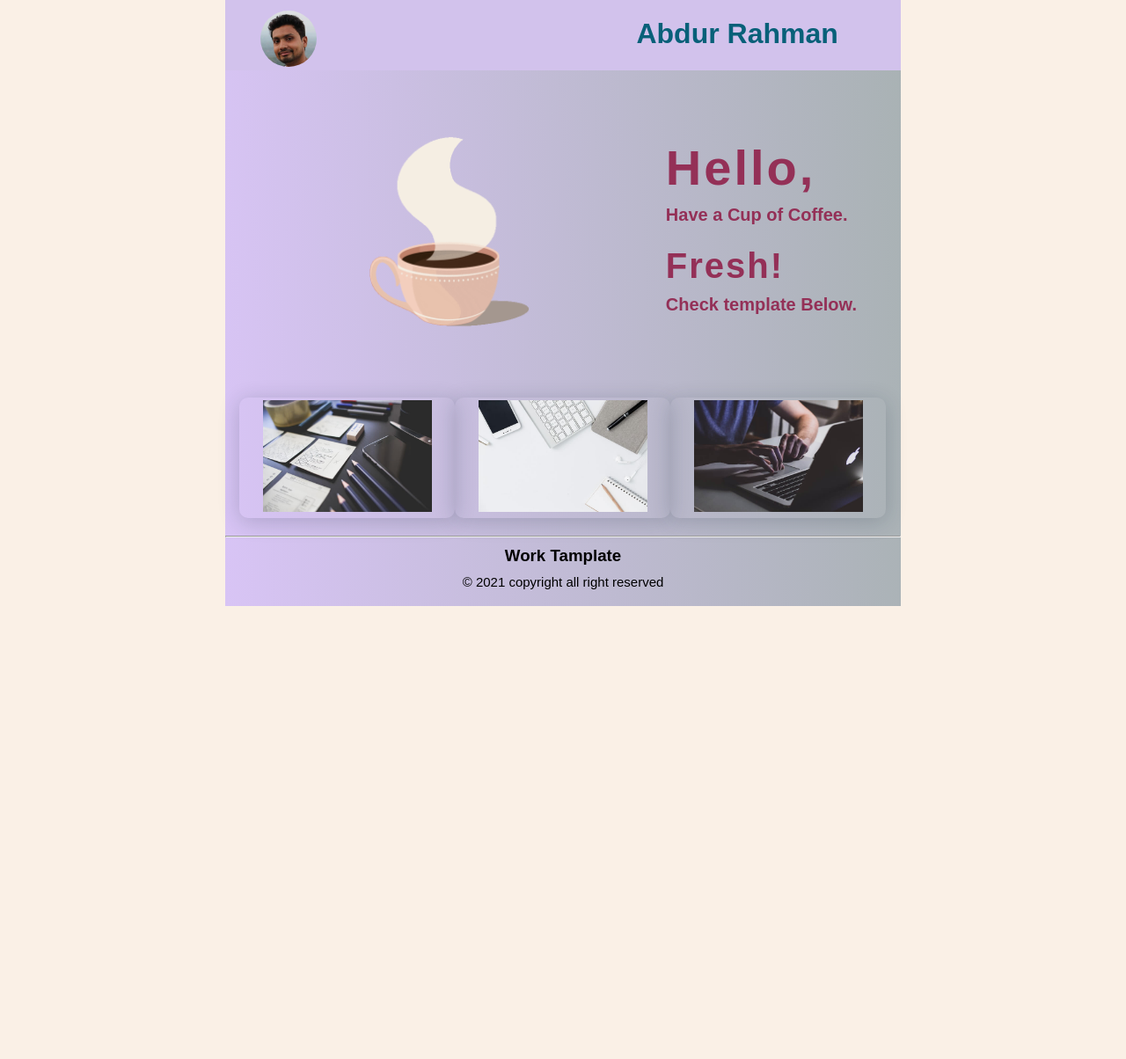
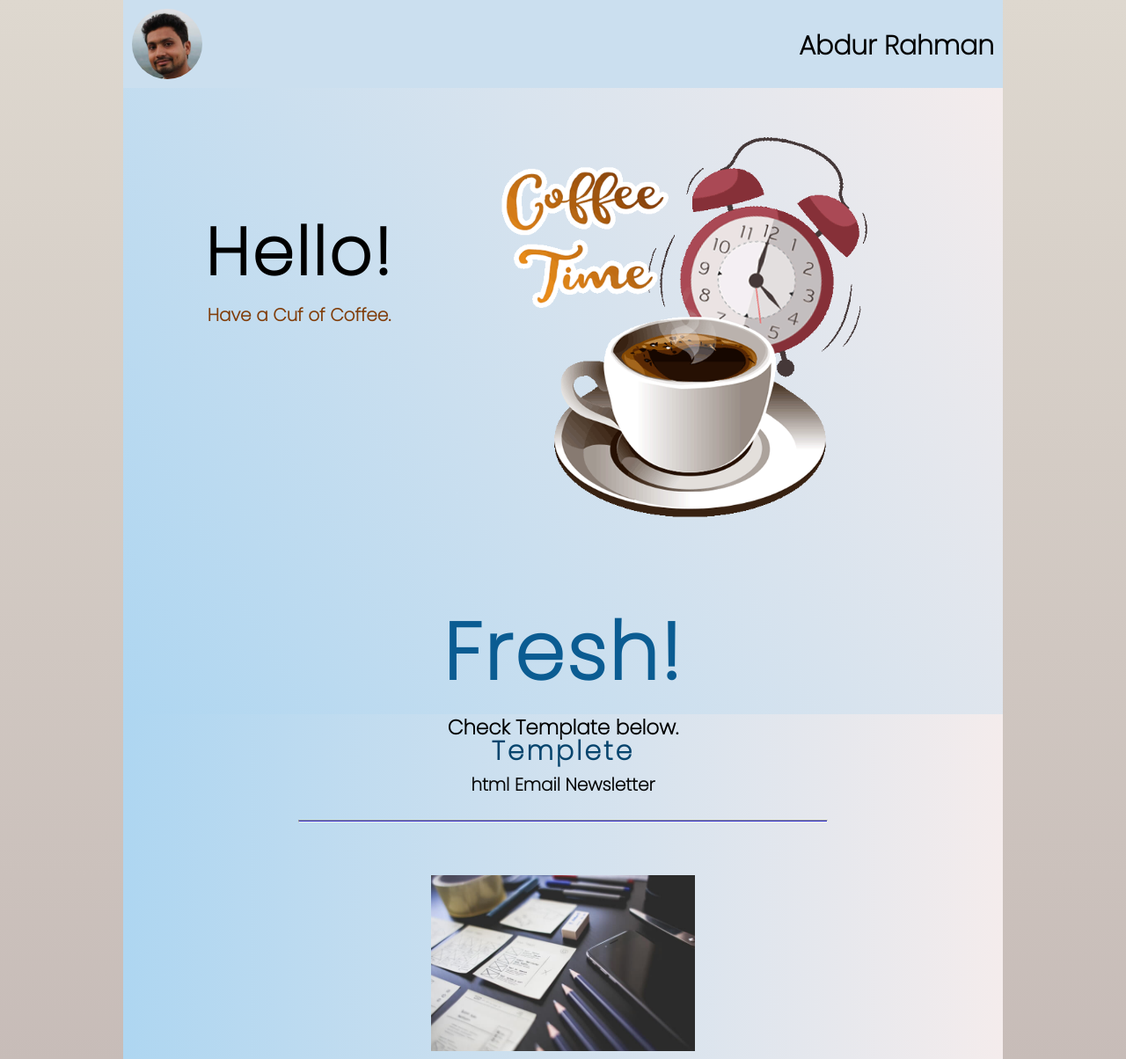
Before and after one commit to AbdurRahmanIE/email_newsletter, a plain HTML site: page index.html in a window 1280 px wide. Shown: the top 1204 px of the page at 88% size. Before the commit the page ends 800 px from the top, so only its background shows below. Drawn offline with Linux system fonts and the light colour scheme.

Commit message:
complete template showcase page

```diff
--- a/Style.css
+++ b/Style.css
@@ -1,75 +1,151 @@
+@import url('https://fonts.googleapis.com/css2?family=Poppins:ital,wght@0,200;1,300&display=swap');
 *{
   margin: 0;
   padding: 0;
+  font-family: 'Poppins', sans-serif;
+}
+body{
+  max-width: 1000px;
+  padding: 0;
+  margin: auto;
+  background: linear-gradient(#ded8cf, #bdb0ae);
   box-sizing: border-box;
 }
-body{
-  background: linen;
+.header{
+  height: 100px;
+  box-sizing: border-box;
+  display: flex;
+  background: rgb(203, 223, 239);
 }
-.content{
-  width: 100%;
-  max-width: 60vw;
-  margin: auto;
-  background: linear-gradient(267deg,#A9B2B4, #d8c4f5);
+.header img{
+  height: 80px;
+  border-radius: 40px;
+  margin: 10px;
+  order: 1;
+}
+.header h2{
+  text-align: right;
+  font-size: 30px;
+  margin: 30px 10px;
+  flex: 1;
+  order: 2;
+}
+.coffee_layout{
+  box-sizing: border-box;
+  display: flex;
+  flex-direction: column;
+  height: 89vh;
+  background-image: linear-gradient(240deg,#f4ecec,#AED6F1);
+}
+.greting{
+  flex: 1;
+  display: flex;
+}
+.hello{
+  flex: 1;
+  text-align: center;
+  padding-top: 130PX;
+}
+.hello h2{
+  font-size: 75PX;
+  font-weight: bolder;
+  letter-spacing: 3px;
+}
+.hello p{
+  font-size: 20px;
+  font-weight: bold;
+  color: rgb(128, 61, 10);
+}
+.coffee{
+  flex: 1.4;
+  padding: 50px 20px;
+}
+.coffee img{
+  max-width: 80%;
+  min-width: auto;
+}
+.fresh{
+  flex: 1;
+  text-align: center;
+  padding-top: 20px;
+}
+.fresh h2{
+  font-size: 90px;
+  letter-spacing: 2px;
+  font-weight: bolder;
+  letter-spacing: 3px;
+  color: #0b5c92;
+}
+.fresh p{
+  font-size: 23px;
+  font-weight: bold;
+}
+
+.templete_content{
+  height: 100vh;
+  background: linear-gradient(270deg,#f4ecec,#AED6F1);
+}
+.tamplete_header{
+  height: 80px;
+  text-align: center;
+  padding-top: 20px;
+}
+.tamplete_header h2{
+  font-weight: bolder;
+  font-size: 30px;
+  letter-spacing: 3px;
+  color: #06446d;
+}
+.tamplete_header p{
+  font-weight: bold;
+  font-size: 20px;
+  color: #070808;
+}
+.horizontal_line{
+  width: 60%;
+  height: 1px;
+  margin: 20px auto;
+  background-color:rgb(41, 41, 201);
+}
+.tamplete_layout{
+  padding-top: 30px;
+  background: linear-gradient(270deg,#f4ecec,#AED6F1);
+  display: flex;
+  flex-direction: column;
+}
+.tamplete{
+  padding: 10px;
   text-align: center;
 }
-.logo{
-  width: 100%;
-  height: 10vh;
-  text-align: left;
-  background-color: rgb(210, 194, 236);
-  color: #086079;
-}
-.col-2{
-  float: left;
-  width: 500%;
-  max-width: 28vw;
-}
-.hotMug{
-  width: 100%;
-  padding: 15px;
-  display: inline-flexbox;
-}
-.hello{
-  width: 20vw;
-  text-align: left;
-  color: #943057;
-}
-.coffe_cup{
-  width: 40vw;
-  padding: 5vh 5vh 5vh 4vh;
-  text-align: center;
-}
-img{
-  width: 100%;
-  max-width: 15vw;
-  height: auto;
-}
-.tmplt{
-  row-gap: 10px;
-  display: block;
-  background-position: center;
-  margin: 2vh;
-}
-.tmplt_split{
-  float: left;
-  width: 33.3%;
-  box-shadow: 0 4px 25px rgba(14,36,49,.2);
-  border-radius: 10px;
-  overflow: hidden;
-  padding: 3px;
-}
-.tmplt_split img{
+
+.tamplete a img{
+  max-width: 300px;
   transition: 1s;
   cursor: pointer;
 }
-.tmplt_split img:hover{
-  transform: scale(1.1);
+.tamplete a img:hover{
+  transform: scale(1.8);
 }
-.footer{
-  width: 100%;
-  height: 10vh;
-  border-spacing: 0;
-  display: inline-block;
-  margin-top: 20px;
+.tamplete h2{
+  font-size: 30px;
+  font-weight: bolder;
 }
+.tamplete p{
+  font-size: 20px;
+  font-weight: bold;
+  margin-bottom: 20px;
+}
+.footer_layout{
+  height: 120px;
+  background: linear-gradient(5deg,#302b2b,#7096ad);
+}
+.footer_content{
+  color: #ffffff;
+  text-align: center;
+  padding-top: 20px;
+}
+.footer_content P{
+  font-size: 15px;
+  color: #8d979e;
+  padding-top: 10px;
+}
--- a/index.html
+++ b/index.html
@@ -1,50 +1,54 @@
-<!DOCTYPE html>
 <!DOCTYPE html>
 <html lang="en">
 <head>
     <meta charset="UTF-8">
     <meta http-equiv="X-UA-Compatible" content="IE=edge">
     <meta name="viewport" content="width=device-width, initial-scale=1.0">
+    <title>Abdur Rahman</title>
     <link rel="stylesheet" href="Style.css">
-    <title>Abdur Rahman</title>
 </head>
 <body>
-    <div class="content" style="font-family: sans-serif">
-        <div class="logo">
-            <div class="col-2">
-                <img src="assets/AbdurRahman.jpg" alt="AbdurRahman" style="max-width: 8vh; border-radius: 4vh; margin: 1.5vh; margin-left: 5vh;">
+    <div class="header">
+        <h2>Abdur Rahman</h2>
+        <img src="assets/AbdurRahman.jpg" alt="Abdur Rahman">
+    </div>
+    <div class="coffee_layout">
+        <div class="greting">
+            <div class="hello">
+                <h2>Hello!</h2>
+                <p>Have a Cuf of Coffee.</p>
             </div>
-            <div class="col-2">
-                <h1 style="text-align: right; padding: 2.5vh;">Abdur Rahman</h1>
+            <div class="coffee">
+                <img src="assets/coffee-1.gif" alt="coffee">
             </div>
         </div>
-        <div class="hotMug">
-            <table>
-                <tr>
-                    <td class="coffe_cup">
-                        <img src="assets/coffee.gif" alt="">
-                    </td>
-                    <td class="hello">
-                        <h2 style="font-size: 7vh; padding-bottom: 10px; letter-spacing: 3px;">Hello,</h2>
-                        <p style="font-size: 20px; font-weight: bold;">Have a Cup of Coffee.</p>
-                        <h2 style="font-size: 5vh; padding-top: 3vh; letter-spacing: 2px;">Fresh!</h2>
-                        <p style="font-size: 20px; font-weight: bold; padding-top: 10px;">Check template Below.</p>
-                    </td>
-                </tr>
-            </table>
+        <div class="fresh">
+            <h2>Fresh!</h2>
+            <p>Check Template below.</p>
         </div>
-        <div class="tamplate">
-            <h1></h1>
-            <div class="tmplt">
-                <a href="#" class="tmplt_split"><img src="assets/work1.jpg" alt=""></a>
-                <a href="#" class="tmplt_split"><img src="assets/work2.jpg" alt=""></a>
-                <a href="#" class="tmplt_split"><img src="assets/work3.jpg" alt=""></a>
+    </div>
+    <div class="templete_content">
+        <div class="tamplete_header">
+            <h2>Templete</h2>
+            <p>html Email Newsletter</p>
+        </div>
+        <hr class="horizontal_line">
+        <div id="tmpl" class="tamplete_layout">
+            <div class="tamplete">
+                <a href="_"><img src="assets/work1.jpg" alt=""></a>
+            </div>
+            <div class="tamplete">
+                <a href=" "><img src="assets/work2.jpg" alt=""></a>
+            </div>
+            <div class="tamplete">
+                <a href=" "><img src="assets/work3.jpg" alt=""></a>
             </div>
         </div>
-        <div class="footer">
-            <hr>
-            <h3 style="margin: 10px;">Work Tamplate</h3>
-        <p style="font-size: 15px;">&#169; 2021 copyright all right reserved</p>
+    </div>
+    <div class="footer_layout">
+        <div class="footer_content">
+            <h3>Tamplete ShowCase</h3>
+            <p>&#169; 2021 copyright all right reserved</p>
         </div>
     </div>
 </body>
```
Also changed, not shown: assets/about.jpg (deleted), assets/coffee-1.gif (added), assets/coffee.gif (deleted), assets/perfil.png (deleted), assets/work4.jpg (deleted), assets/work5.jpg (deleted), assets/work6.jpg (deleted).
